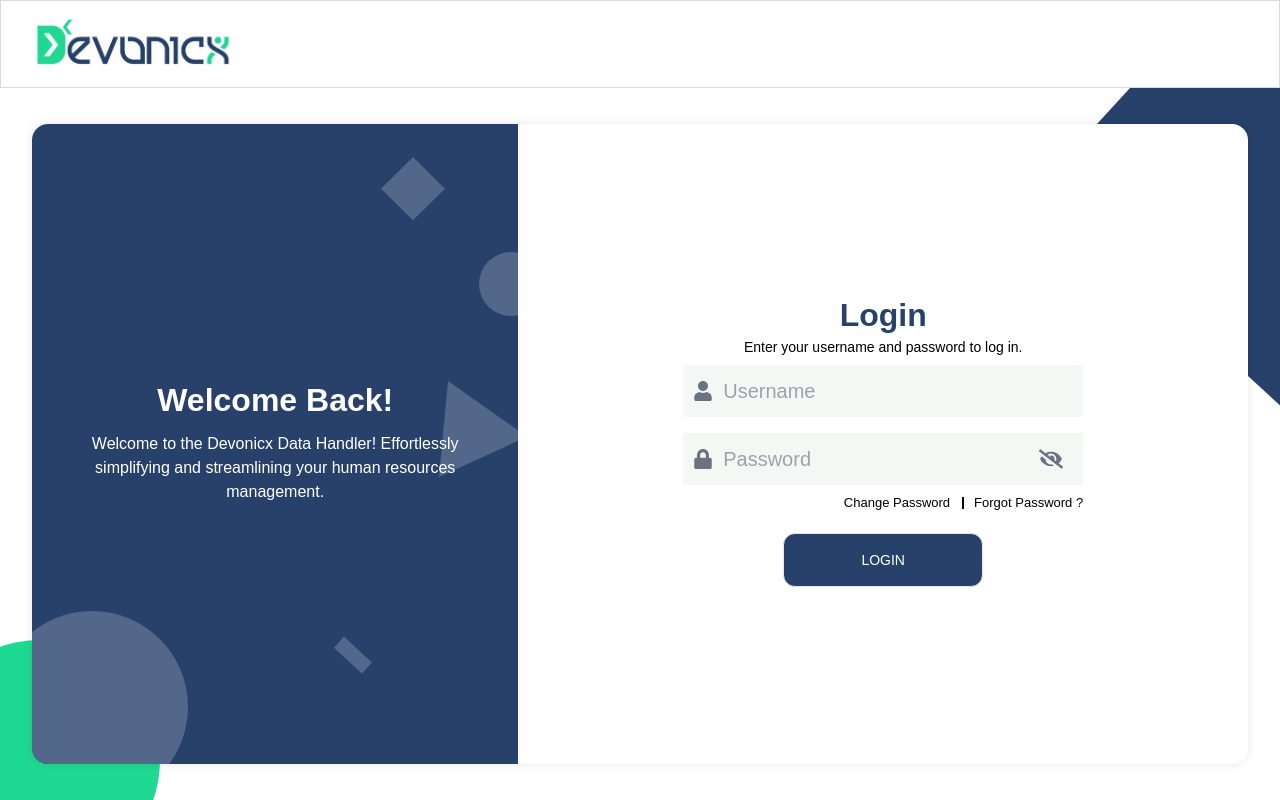
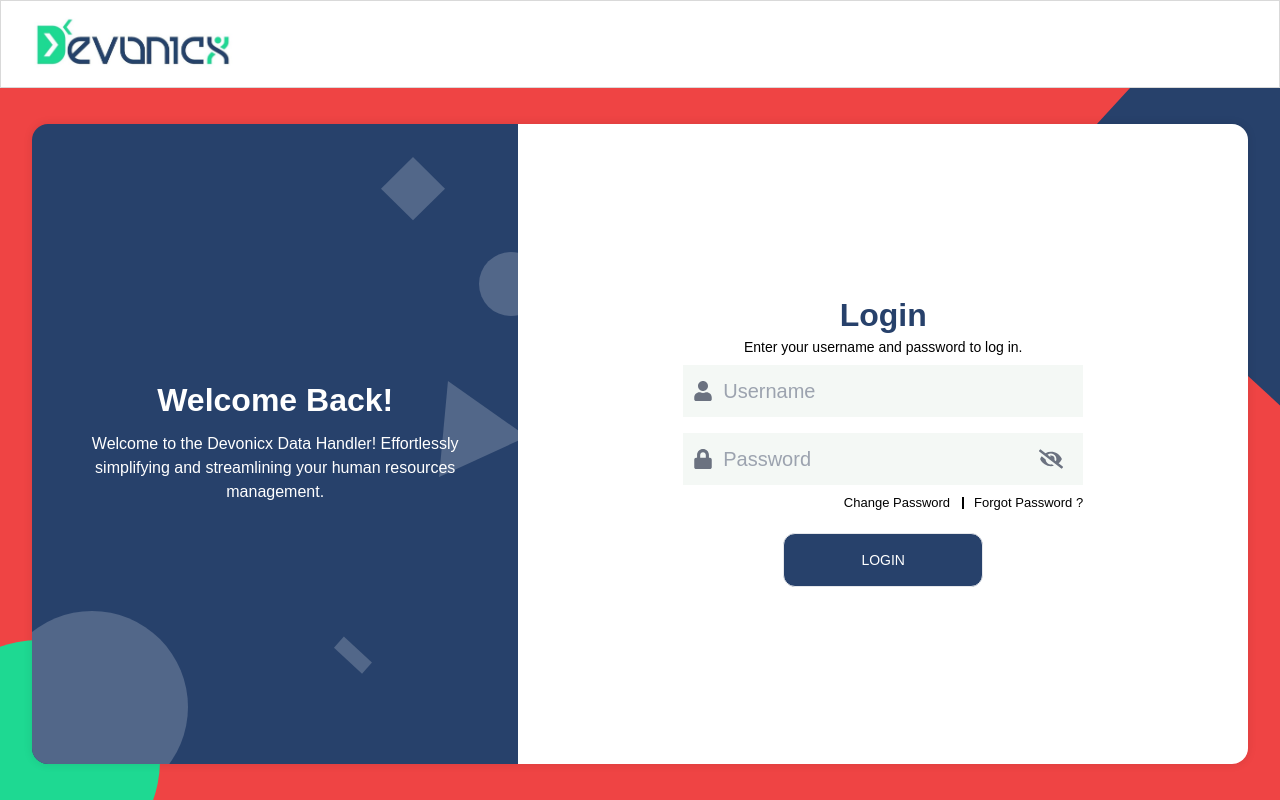
Before and after one commit to Devonicx/Devonicx, a Next.js app: page / in a window 1280 px wide. Built offline with nearby package versions, Linux system fonts and the light colour scheme; no server answers; the database is empty.

Commit message:
fjvskdfnj

```diff
--- a/app/components/Registraion.tsx
+++ b/app/components/Registraion.tsx
@@ -29,14 +29,13 @@ const Registration: React.FC<AllowanceInputProps> = ({
   let global = useSelector((state: RootState) => state.Global);
   async function getData() {
     let result = await axios.post(`/api/registraion`);
-    console.log(result);
   }
   useEffect(() => {
     getData();
   }, []);
   return (
     <div
-      className="w-full custom-b h-[100vh overflow-hidden"
+      className="w-full custom-b h-[100vh overflow-hidden bg-red-500"
       style={{ height: "calc(100vh - 88px)" }}
     >
       <div className="flex justify-center items-center w-full bg-blue-30 h-full overflow-hidden relative">
--- a/tsconfig.json
+++ b/tsconfig.json
@@ -21,6 +21,6 @@
       "@/*": ["./*"]
     }
   },
-  "include": ["next-env.d.ts", "**/*.ts", "**/*.tsx", ".next/types/**/*.ts", "app/api/submit/route.js", "app/page.tsx", "app/db/drizzle.ts", "app/layout.tsx"],
+  "include": ["next-env.d.ts", "**/*.ts", "**/*.tsx", ".next/types/**/*.ts", "app/api/submit/route.js", "app/page.tsx", "app/db/drizzle.ts", "app/layout.tsx", "app/Debouncing.jsx"],
   "exclude": ["node_modules"]
 }
```
Also changed, not shown: app/page.tsx (+4 -3 lines).
